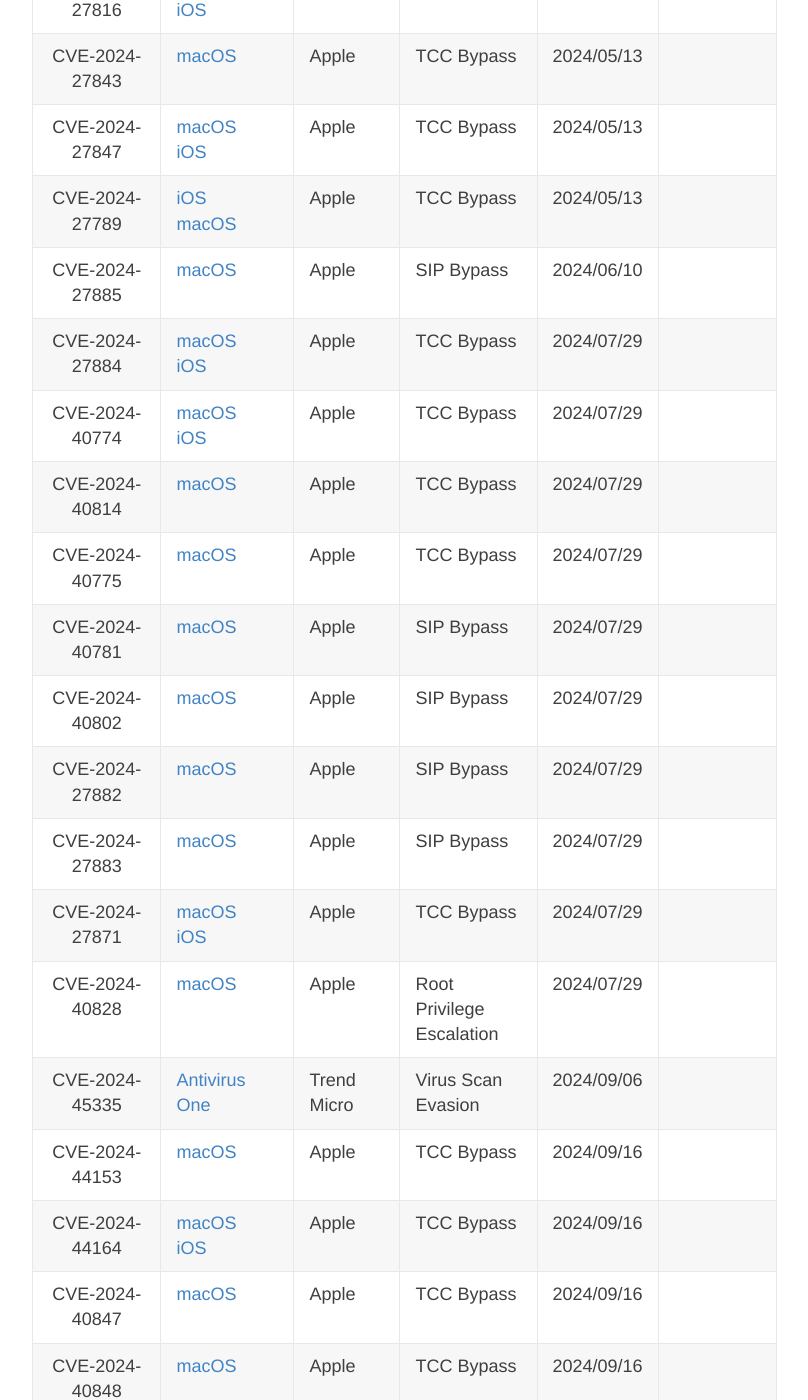
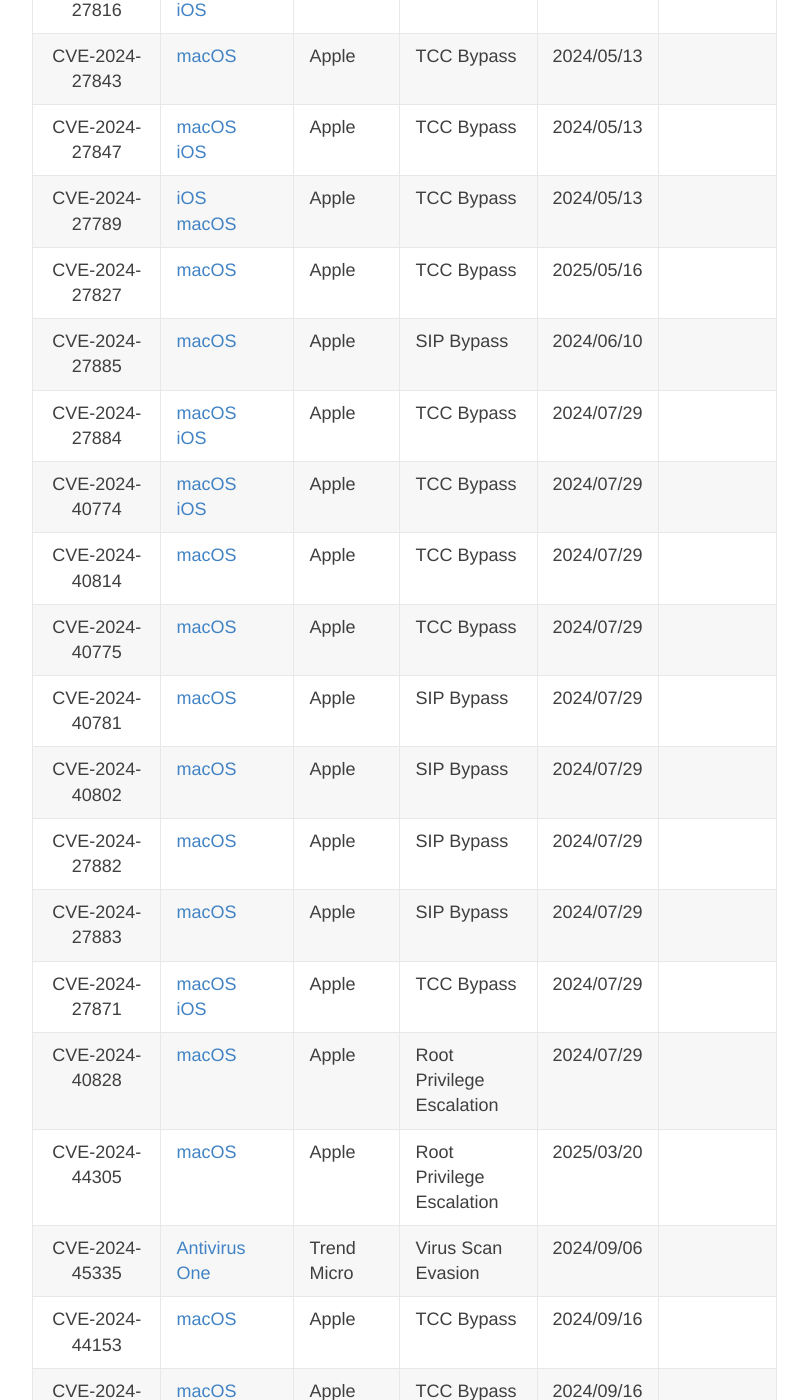
Before and after one commit to jhftss/jhftss.github.io, a Jekyll site: the page built from CVEs.md, in a window 1280 px wide and 1400 px high, scrolled down 14970 px. Shown: the whole window, without its empty margins (248-1056 px from the left). Built offline with Jekyll 4.4.1, drawn with Linux system fonts in a browser that asks for light colours.

Commit message:
Add two new CVE entries

```diff
--- a/CVEs.md
+++ b/CVEs.md
@@ -211,6 +211,7 @@
 |                        CVE-2024-27843                        | [macOS](https://support.apple.com/en-gb/HT214106)            | Apple       | TCC Bypass                    | 2024/05/13     |                                                              |
 |                        CVE-2024-27847                        | [macOS](https://support.apple.com/en-gb/HT214106) <br />[iOS](https://support.apple.com/en-gb/HT214101) | Apple       | TCC Bypass                    | 2024/05/13     |                                                              |
 |                        CVE-2024-27789                        | [iOS](https://support.apple.com/en-gb/HT214100)<br />[macOS](https://support.apple.com/en-gb/HT214084) | Apple       | TCC Bypass                    | 2024/05/13     |                                                              |
+|                        CVE-2024-27827                        | [macOS](https://support.apple.com/en-gb/HT214106)            | Apple       | TCC Bypass                    | 2025/05/16     |                                                              |
 |                        CVE-2024-27885                        | [macOS](https://support.apple.com/en-gb/HT214106)            | Apple       | SIP Bypass                    | 2024/06/10     |                                                              |
 |                        CVE-2024-27884                        | [macOS](https://support.apple.com/en-gb/HT214106)<br />[iOS](https://support.apple.com/en-gb/HT214101) | Apple       | TCC Bypass                    | 2024/07/29     |                                                              |
 |                        CVE-2024-40774                        | [macOS](https://support.apple.com/en-gb/HT214119)<br />[iOS](https://support.apple.com/zh-cn/HT214117) | Apple       | TCC Bypass                    | 2024/07/29     |                                                              |
@@ -222,6 +223,7 @@
 |                        CVE-2024-27883                        | [macOS](https://support.apple.com/en-gb/HT214119)            | Apple       | SIP Bypass                    | 2024/07/29     |                                                              |
 |                        CVE-2024-27871                        | [macOS](https://support.apple.com/en-gb/HT214119)<br />[iOS](https://support.apple.com/zh-cn/HT214117) | Apple       | TCC Bypass                    | 2024/07/29     |                                                              |
 |                        CVE-2024-40828                        | [macOS](https://support.apple.com/en-gb/HT214119)            | Apple       | Root Privilege Escalation     | 2024/07/29     |                                                              |
+|                        CVE-2024-44305                        | [macOS](https://support.apple.com/en-gb/HT214119)            | Apple       | Root Privilege Escalation     | 2025/03/20     |                                                              |
 |                        CVE-2024-45335                        | [Antivirus One](https://helpcenter.trendmicro.com/en-us/article/tmka-07255) | Trend Micro | Virus Scan Evasion            | 2024/09/06     |                                                              |
 |                        CVE-2024-44153                        | [macOS](https://support.apple.com/en-gb/121238)              | Apple       | TCC Bypass                    | 2024/09/16     |                                                              |
 |                        CVE-2024-44164                        | [macOS](https://support.apple.com/en-gb/121238)<br />[iOS](https://support.apple.com/en-gb/121246) | Apple       | TCC Bypass                    | 2024/09/16     |                                                              |
```
